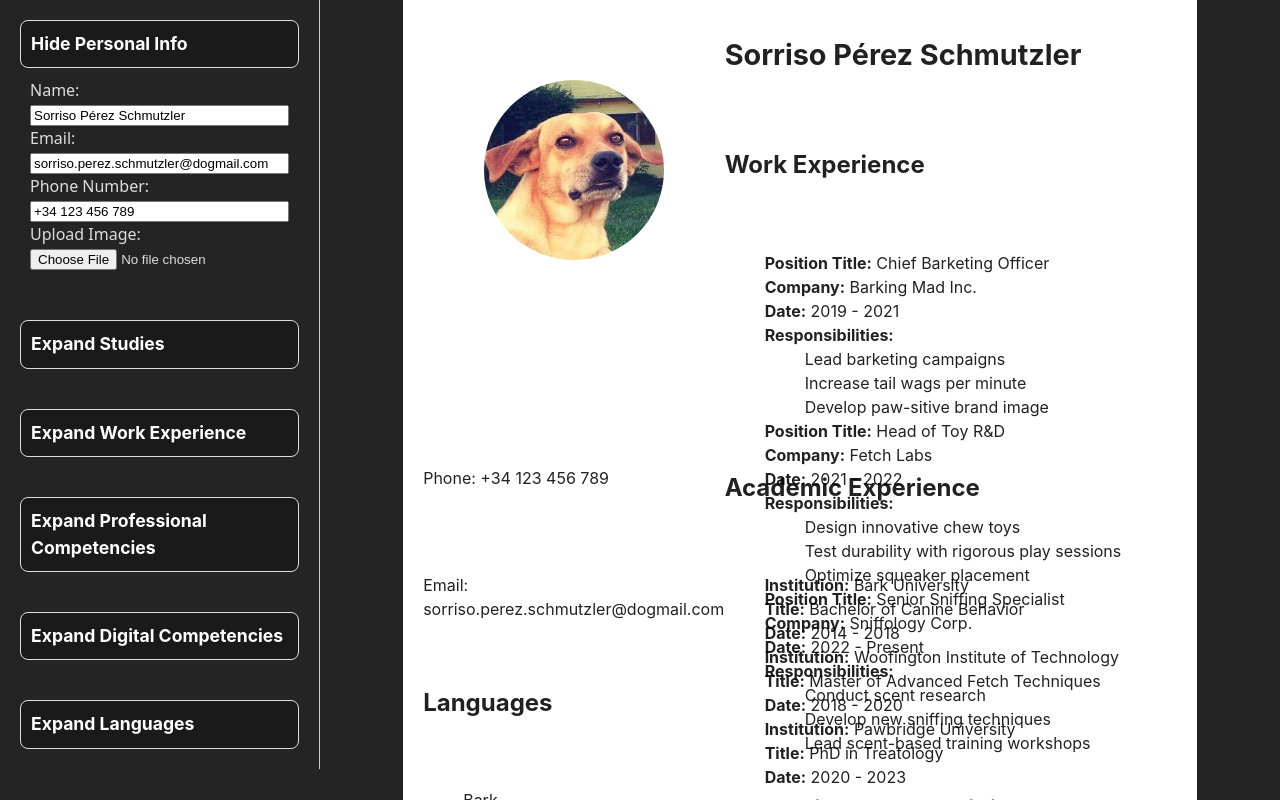
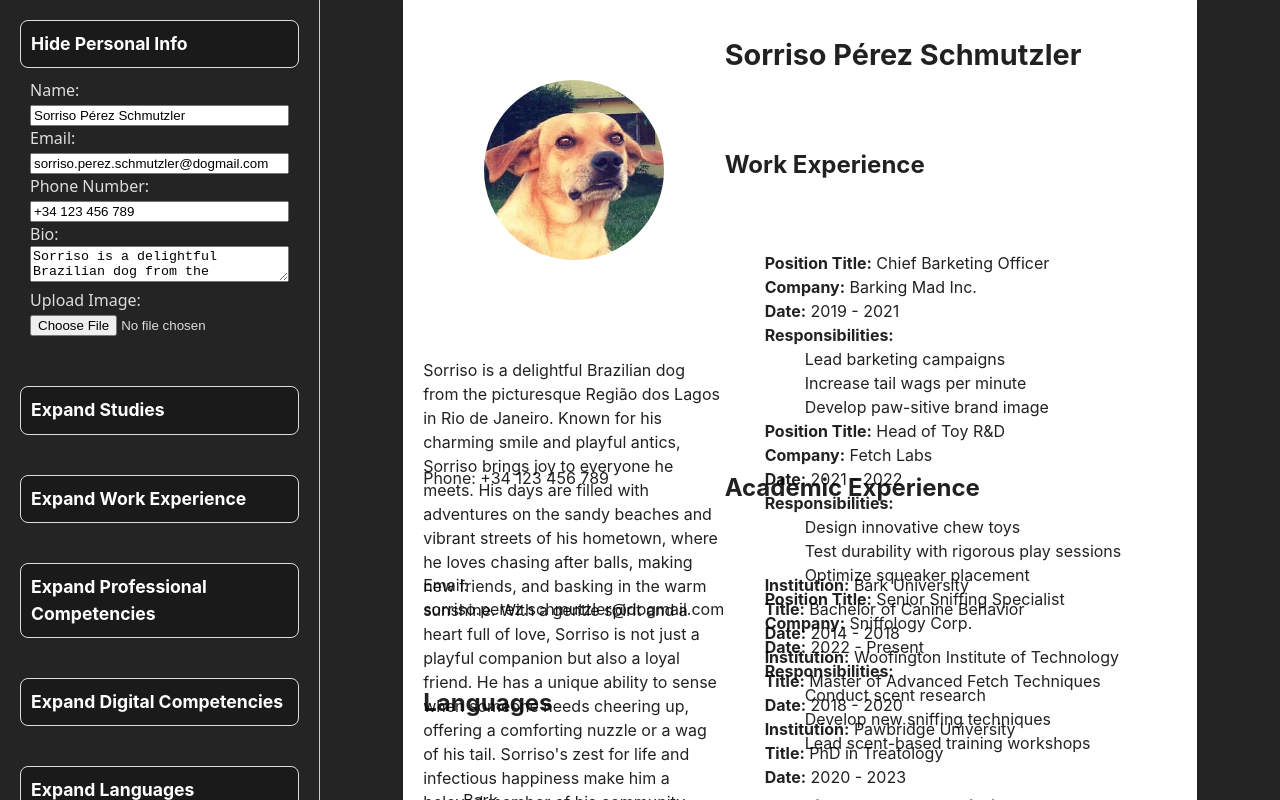
Before and after one commit to joviscab/cv-app, a React (Vite) app: page / in a window 1280 px wide. Shown: the top 800 px of the page. Built offline with nearby package versions, Linux system fonts and the light colour scheme.

Commit message:
add bio form inside Personal Info section with dummy default text

```diff
--- a/src/App.jsx
+++ b/src/App.jsx
@@ -12,6 +12,7 @@ function App() {
     name: "Sorriso Pérez Schmutzler",
     email: "sorriso.perez.schmutzler@dogmail.com",
     phone: "+34 123 456 789",
+    bio: "Sorriso is a delightful Brazilian dog from the picturesque Região dos Lagos in Rio de Janeiro. Known for his charming smile and playful antics, Sorriso brings joy to everyone he meets. His days are filled with adventures on the sandy beaches and vibrant streets of his hometown, where he loves chasing after balls, making new friends, and basking in the warm sunshine.\n\nWith a gentle spirit and a heart full of love, Sorriso is not just a playful companion but also a loyal friend. He has a unique ability to sense when someone needs cheering up, offering a comforting nuzzle or a wag of his tail. Sorriso's zest for life and infectious happiness make him a beloved member of his community, spreading smiles wherever he goes.",
     education: [
       {
         institution: "Bark University",
--- a/src/components/Curriculum.jsx
+++ b/src/components/Curriculum.jsx
@@ -9,6 +9,7 @@ function Curriculum({ data }) {
         </div>
       )}
       <h1 className="nameCV">{data.name}</h1>
+      <p className="bioCV">{data.bio}</p>
       <p className="emailCV">Email: {data.email}</p>
       <p className="phoneCV">Phone: {data.phone}</p>
       <h2 className="workCV">Work Experience</h2>
--- a/src/components/Form.jsx
+++ b/src/components/Form.jsx
@@ -59,11 +59,9 @@ function Form({ curriculumData, setCurriculumData }) {
       setCurriculumData((prevState) => {
         const languages = [...prevState.languages];
         if (editingLanguageIndex !== null) {
-          // Update existing language
           languages[editingLanguageIndex] = languageInput.trim();
-          setEditingLanguageIndex(null); // Reset index after editing
+          setEditingLanguageIndex(null);
         } else {
-          // Add new language
           languages.push(languageInput.trim());
         }
         return {
@@ -358,6 +356,13 @@ function Form({ curriculumData, setCurriculumData }) {
                   value={curriculumData.phone}
                   onChange={handleInputChange}
                 />
+                <label>Bio:</label>
+                <textarea
+                  type="text"
+                  name="bio"
+                  value={curriculumData.bio}
+                  onChange={handleInputChange}
+                />
                 <label>Upload Image:</label>
                 <input
                   type="file"
```
